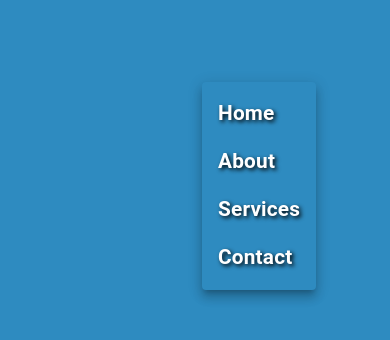
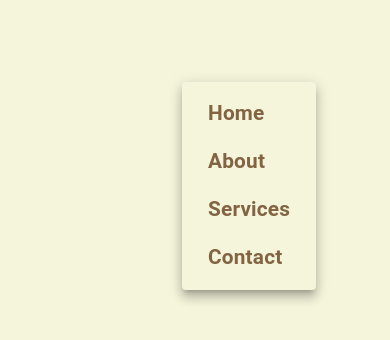
Before and after one commit to louiecasula/CavanaughCarpentry, a React (Create React App) app: page / in a window 390 px wide. Both pictures are taken after a click on the button "account of current user". Shown: the top 340 px of the page. Built offline with nearby package versions, Linux system fonts and the light colour scheme.

Commit message:
Changed colors for mobile.

```diff
--- a/src/components/Navbar.js
+++ b/src/components/Navbar.js
@@ -82,7 +82,6 @@ function Navbar() {
               textDecoration: 'none',
             }}
           >
-            Cavanaugh Carpentry
           </Typography>
           <Box
             sx={{
@@ -97,10 +96,10 @@ function Navbar() {
             aria-controls="menu-appbar"
             aria-haspopup="true"
             onClick={handleOpenNavMenu}
-            color="inherit"
+            color="#826442"
             >
               <MenuIcon />
-            </IconButton>
+            </IconButton >
             <Menu
               id="menu-appbar"
               anchorEl={anchorEl}
@@ -117,9 +116,9 @@ function Navbar() {
               onClose={handleCloseNavMenu}
               sx={{
                 display: { xs: 'block', md: 'none' },
-                backgroundColor: '#2E8BC0',
+                backgroundColor: 'inherit',
                 '& .MuiPaper-root': {
-                  backgroundColor: '#2E8BC0',
+                  backgroundColor: 'inherit',
                 }
               }}
             >
@@ -130,10 +129,10 @@ function Navbar() {
                     component="a"
                     href={`#${page.toLowerCase()}`}
                     sx={{
-                      color: 'white',
                       textDecoration: 'none',
+                      color: '#826442',
+                      margin: '0 10px',
                       fontFamily: 'inherit',
-                      textShadow: '2px 2px 4px rgba(0, 0, 0, 1)',
                       fontSize: '1.3rem',
                       fontWeight: 'bold',
                     }}>
```
